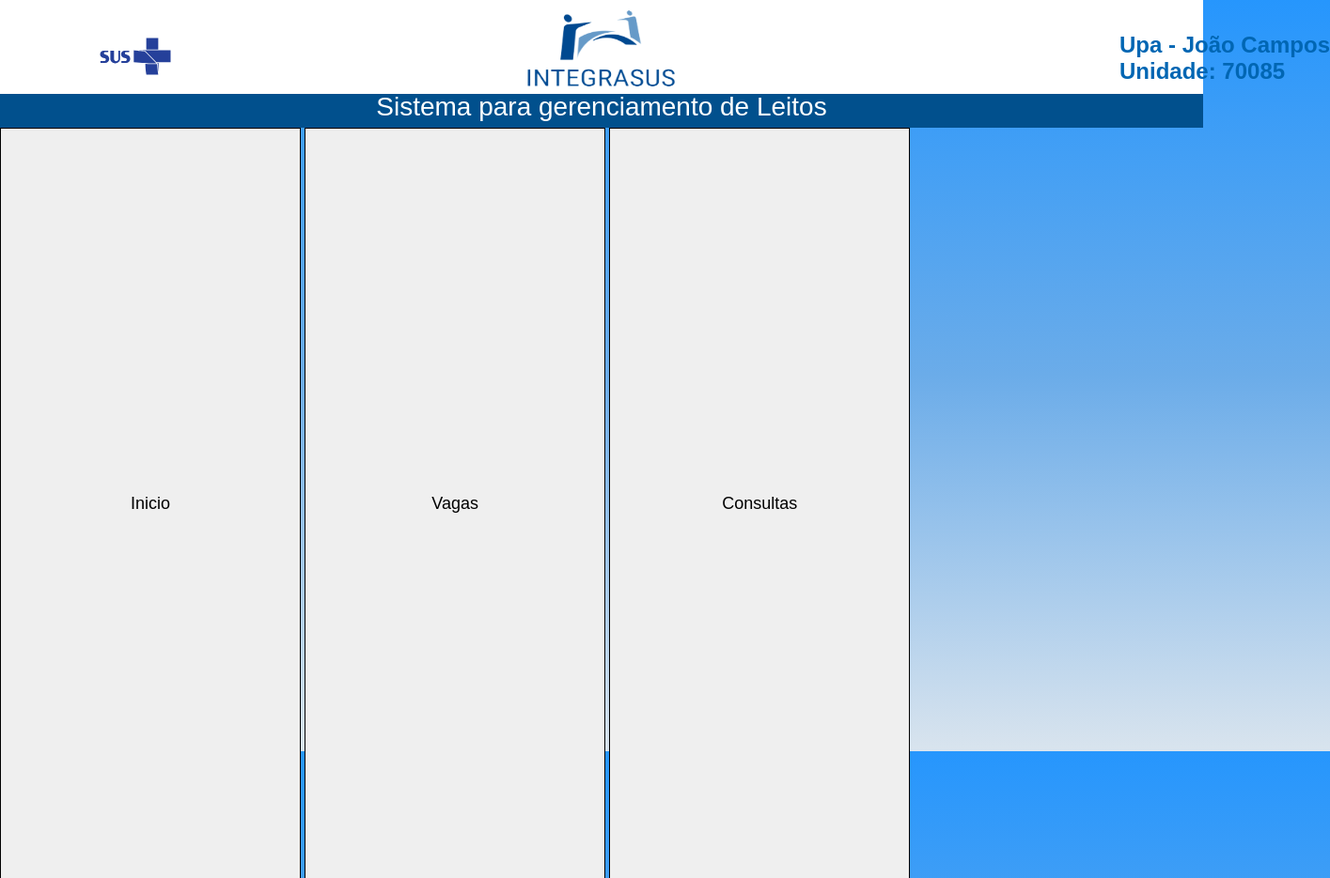
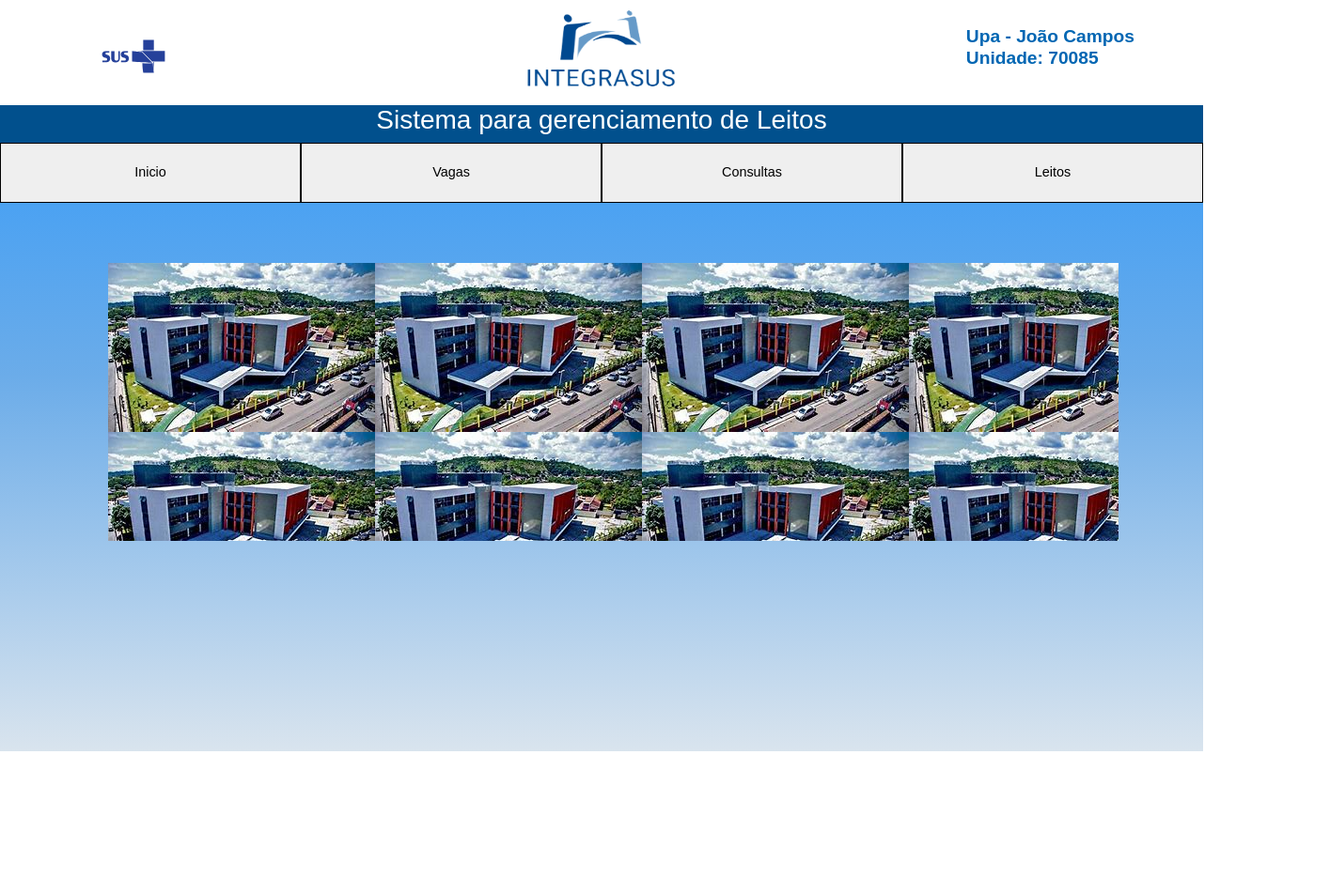
Before and after one commit to HyagoBrito/Integrasus, a plain HTML site: page Integrasus - 1/index.html in a window 1280 px wide. Shown: the top 935 px of the page at 94% size, 1415 px wide, since content can reach past the window. After the commit the page ends 800 px from the top, so only its background shows below. Drawn offline with nearby package versions, Linux system fonts and the light colour scheme.

Commit message:
style.css

```diff
--- a/Integrasus - 1/style.css
+++ b/Integrasus - 1/style.css
@@ -1,149 +1,121 @@
-
-
-.container
-{
-
+  .container {
       display: flex;
       justify-content: top;
       align-items: center;
       height: 15vh;
-
-
     }
 
-.logotitulo
-{
+    .logotitulo {
       position: absolute;
       top: 0;
       left: 50%;
-    transform: translateX(-50%)
+      transform: translateX(-50%);
     }
 
-.logosus
-{
-padding: 5px;
-margin: 2px;
-
-
-
+    .logosus {
+      padding: 1%;
+      margin: 0%;
     }
 
-.retanguloazul
-{
-margin-top: 0;
+    .retanguloazul {
+      margin-top: 0%;
       background-color: white;
       width: 100%;
-height: 100px;
+      height: 14%;
     }
 
-.fundodosite
-{
+    .fundodosite {
       height: 100vh;
       margin: 0px;
       background: linear-gradient(to bottom, #2696FD,#6bace9,#d9e4ee);
     }
 
-.fundodosite::before
-{
-
+    .fundodosite::before {
       content: vazio;
       position: absolute;
       top: 0;
       left: 0;
       width: 100%;
       height: 100%;
-background-color:rgba (0, 0, 0, 2);
-
-
-
+      background-color: rgba(0, 0, 0, 0.2);
     }
 
-.retangulomeio
-{
-
+    .retangulomeio {
       display: flex;
       justify-content: center;
       align-items: center;
       width: 100%;
-height: 36px;
+      height: 5%;
       background-color: #01508D;
       font-family: Arial, Helvetica, sans-serif;
       color: white;
       margin: 0px;
-
+      font-size: large;
+      text-align: center;
+      text
     }
 
-.retangulofino
-{
+    .retangulobotao {
       display: flex;
       justify-content: left;
       align-items: center;
       background-color: white;
       width: 100%;
-height: 60px;
-margin: 4px;
+      height: 8%;
       margin-left: 0px;
-margin-top: 35px;
+      margin-top: 0px;
     }
 
-.espacobotao
-
-{
-margin-top: 0px;
+    .espacobotao {
+      margin-top: 0%;
       height: 100%;
       width: 25%;
       border-style: groove;
       border-color: black;
       border-width: 0.5px;
-transition: 0.5 ease;
+      transition: 0.5s ease;
       font-family: Arial, Helvetica, sans-serif;
-font-size: 18px;
+      font-size: 90%;
     }
 
-.espacobotao:hover
-{
-
+    .espacobotao:hover {
       background-color: #C1DAF6;
       color: rgb(0, 0, 0);
       transform: scale(1.1);
     }
 
-.unidade
-{
-
+    .unidade {
       position: relative;
       text-align: left;
-left: 850px;
-height: 0.5px;
-padding-top: 10px;
-margin-bottom: 0px;
-padding-bottom: 0px;
+      left: 30%;
+      padding-top: 1.5%;
+      margin-bottom: 0%;
+      padding-bottom: 0%;
       font-family: Arial, Helvetica, sans-serif;
       font-weight: bold;
       color: #0066B3;
+      width: 50%;
     }
 
-.joaocampos
-{
-
+    .joaocampos {
       position: relative;
       text-align: left;
-left: 985px;
-height: 45px;
-padding-bottom: 10px;
+      left: 74%;
+      height: 10%;
+      padding-bottom: 3%;
       font-family: Arial, Helvetica, sans-serif;
       font-weight: bold;
       color: #0066B3;
+        display: flex;
+        bottom: 10%;
+        font-size:larger;
     }
 
-.carossel
-{
-
-
-width: 1142px;
-height: 303px;
-margin-top: 35px;
-margin-left: 85px;
+    .carossel {
+      width: 84%;
+      height: 37%;
+      margin-top: 5%;
+      margin-left: 9%;
       background-image: url(Hospital.jfif);
       background-size: auto;
     }
```
Lines whose indentation alone changed are shown as unchanged.
